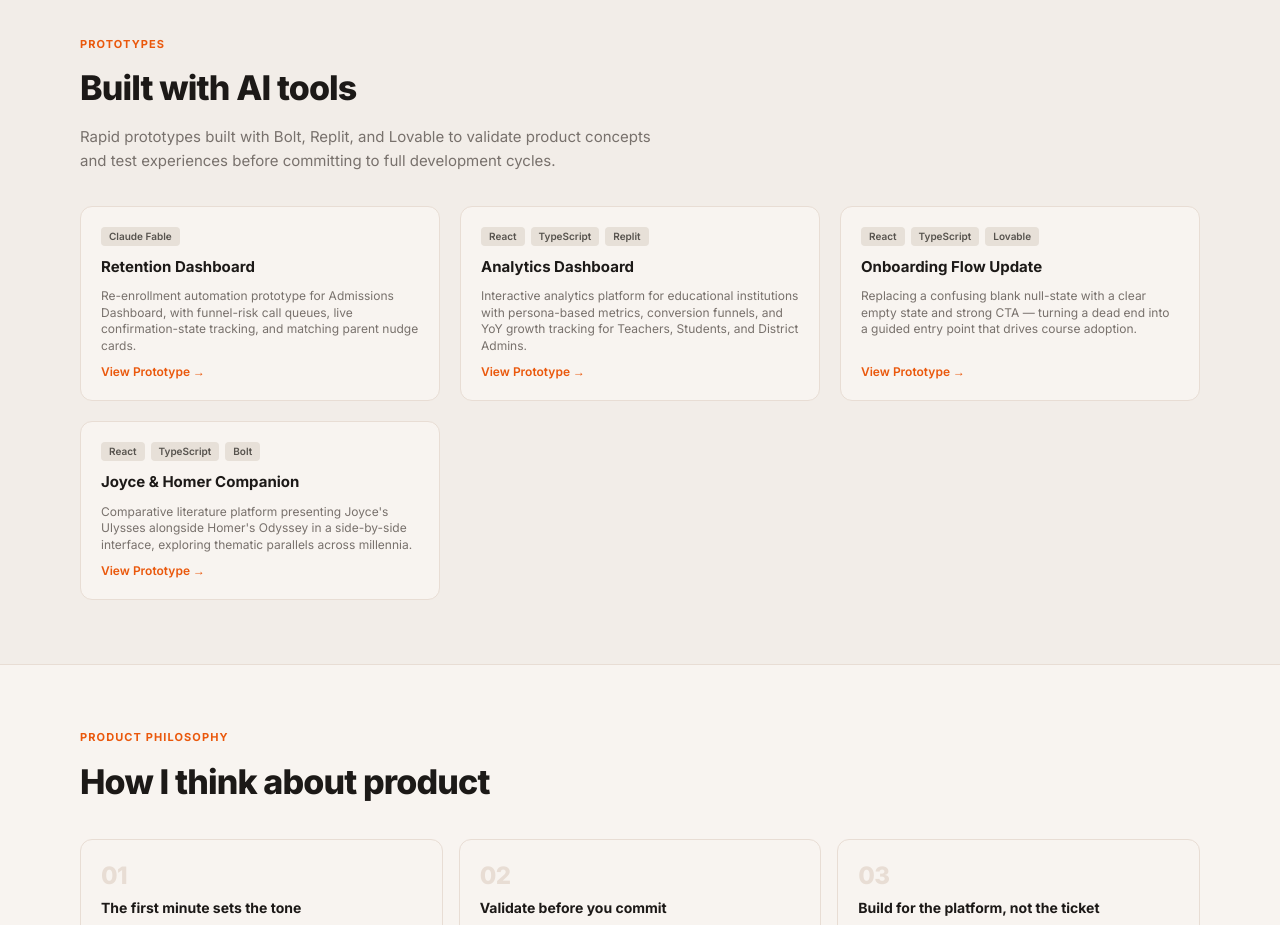
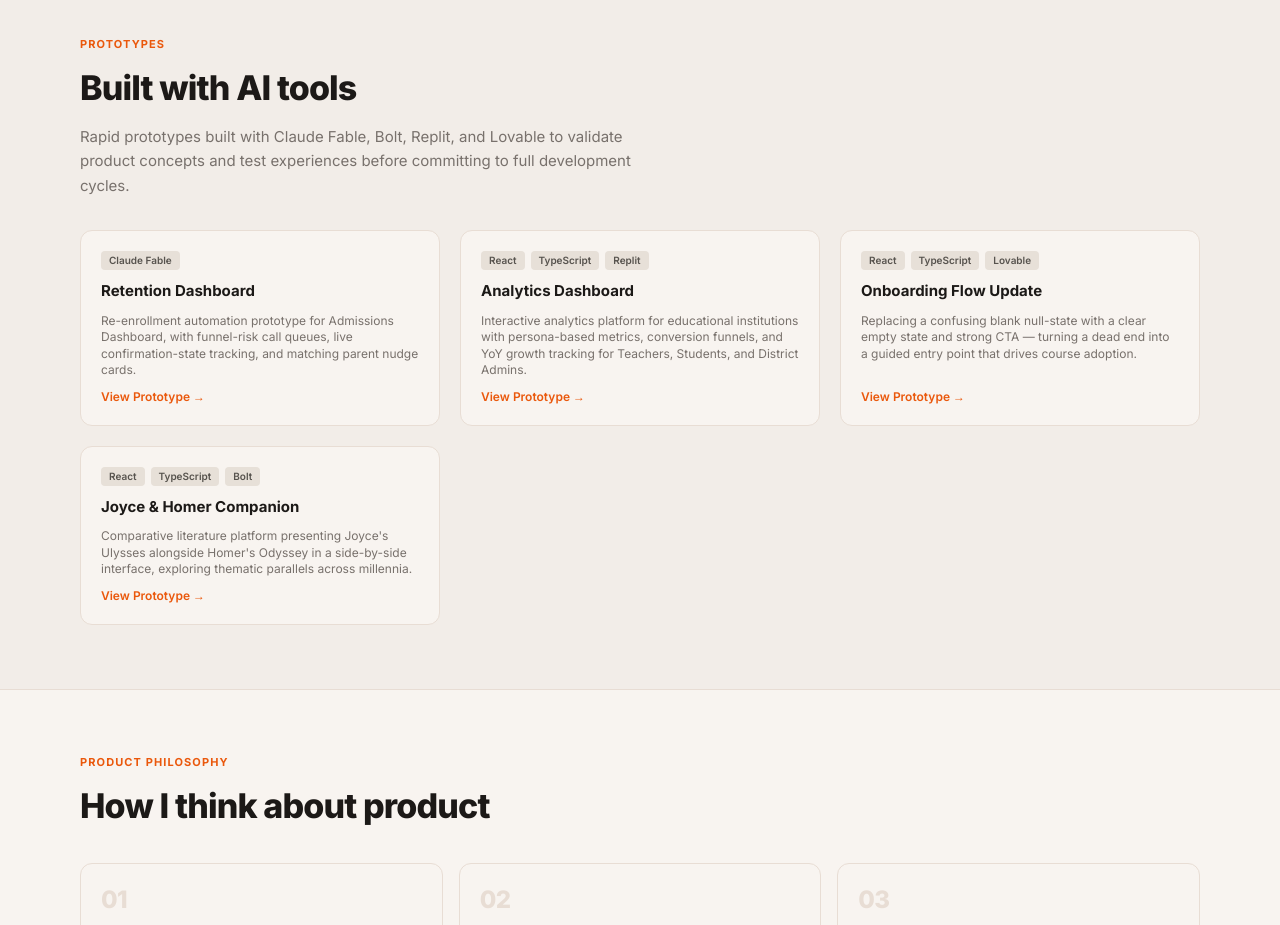
Before and after one commit to sioboston-shiv/eportfolio, a React (Vite) app: page / in a window 1280 px wide. Shown: the part 3300-4225 px from the top of the page. Built offline with nearby package versions, Linux system fonts and the light colour scheme.

Commit message:
update to prototypes

```diff
--- a/src/content.js
+++ b/src/content.js
@@ -119,7 +119,7 @@ export const caseStudies = {
 export const prototypes = {
   label: 'Prototypes',
   heading: 'Built with AI tools',
-  sub: 'Rapid prototypes built with Bolt, Replit, and Lovable to validate product concepts and test experiences before committing to full development cycles.',
+  sub: 'Rapid prototypes built with Claude Fable, Bolt, Replit, and Lovable to validate product concepts and test experiences before committing to full development cycles.',
   items: [
      {
       title: 'Retention Dashboard',
```
